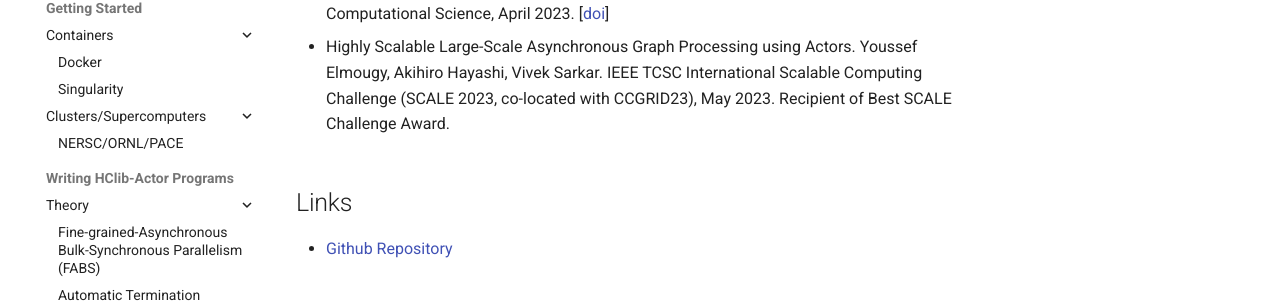
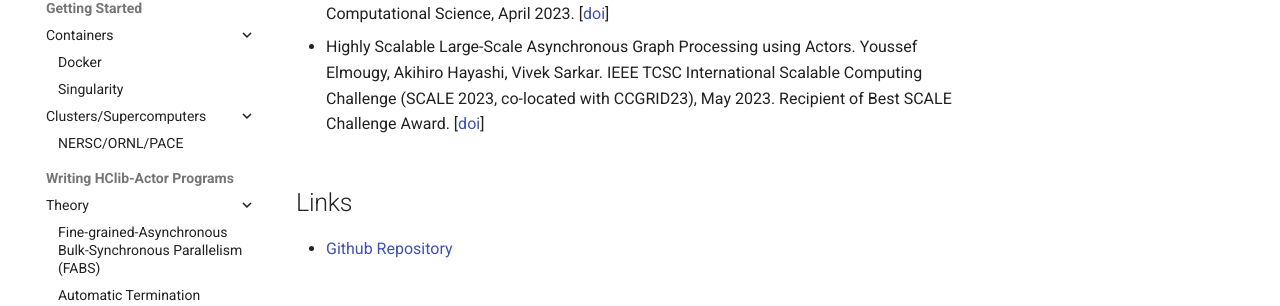
Before and after one commit to ahayashi/hclib-actor, an MkDocs documentation site: the page built from doc/markdowns/index.md, in a window 1280 px wide and 962 px high. Shown: the part 516-822 px from the top of the window. Built offline with MkDocs 1.6.1 and Material for MkDocs 9.7.7, drawn with Linux system fonts in a browser that asks for light colours; comment, search, counter and statistics services are not loaded.

Commit message:
Update index.md

```diff
--- a/doc/markdowns/index.md
+++ b/doc/markdowns/index.md
@@ -9,7 +9,7 @@ This document describes an actor/selector-based C/C++ programming systems for di
 
 * A Fine-grained Asynchronous Bulk Synchronous parallelism model for PGAS applications. Sri Raj Paul, Akihiro Hayashi, Kun Chen, Youssef Elmougy, Vivek Sarkar. Journal of Computational Science, April 2023. [[doi](https://doi.org/10.1016/j.jocs.2023.102014)]
 
-* Highly Scalable Large-Scale Asynchronous Graph Processing using Actors. Youssef Elmougy, Akihiro Hayashi, Vivek Sarkar. IEEE TCSC International Scalable Computing Challenge (SCALE 2023, co-located with CCGRID23), May 2023. Recipient of Best SCALE Challenge Award.
+* Highly Scalable Large-Scale Asynchronous Graph Processing using Actors. Youssef Elmougy, Akihiro Hayashi, Vivek Sarkar. IEEE TCSC International Scalable Computing Challenge (SCALE 2023, co-located with CCGRID23), May 2023. Recipient of Best SCALE Challenge Award. [[doi](https://ieeexplore.ieee.org/document/10181177)]
 
 ## Links
 
```
